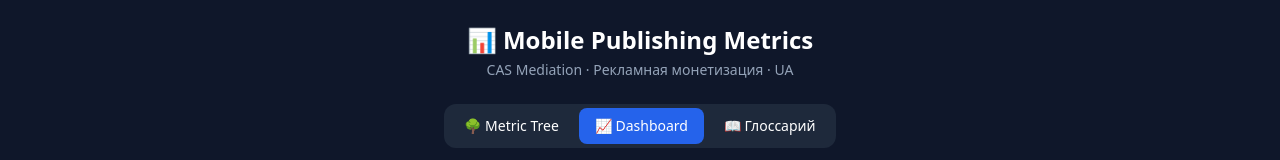
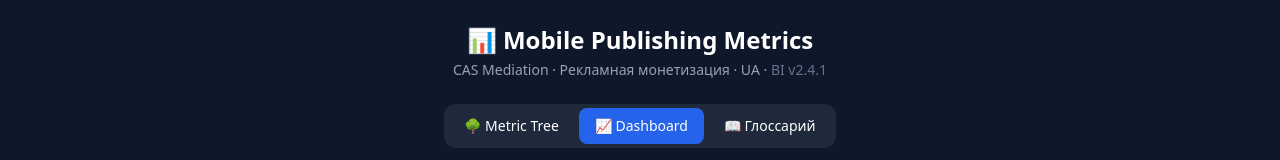
Before and after one commit to alexshevnin-cas/onebi, a React (Vite) app: page / in a window 1280 px wide. Shown: the top 160 px of the page. Built offline with nearby package versions, Linux system fonts and the light colour scheme.

Commit message:
Update onebi.jsx (Claude auto)

```diff
--- a/src/onebi.jsx
+++ b/src/onebi.jsx
@@ -1,4 +1,5 @@
-import React, { useState } from "react";
+import React from "react";
+import { useState } from "react";
 
 export default function MetricTree() {
   const [activeTab, setActiveTab] = useState('dashboard');
@@ -925,7 +926,7 @@ export default function MetricTree() {
 
         <div className="text-center mb-6">
           <h1 className="text-2xl font-bold">📊 Mobile Publishing Metrics</h1>
-          <p className="text-slate-400 text-sm mt-1">CAS Mediation · Рекламная монетизация · UA</p>
+          <p className="text-slate-400 text-sm mt-1">CAS Mediation · Рекламная монетизация · UA · <span className="text-slate-500">BI v2.4.1</span></p>
         </div>
 
         <div className="flex justify-center mb-6">
```
